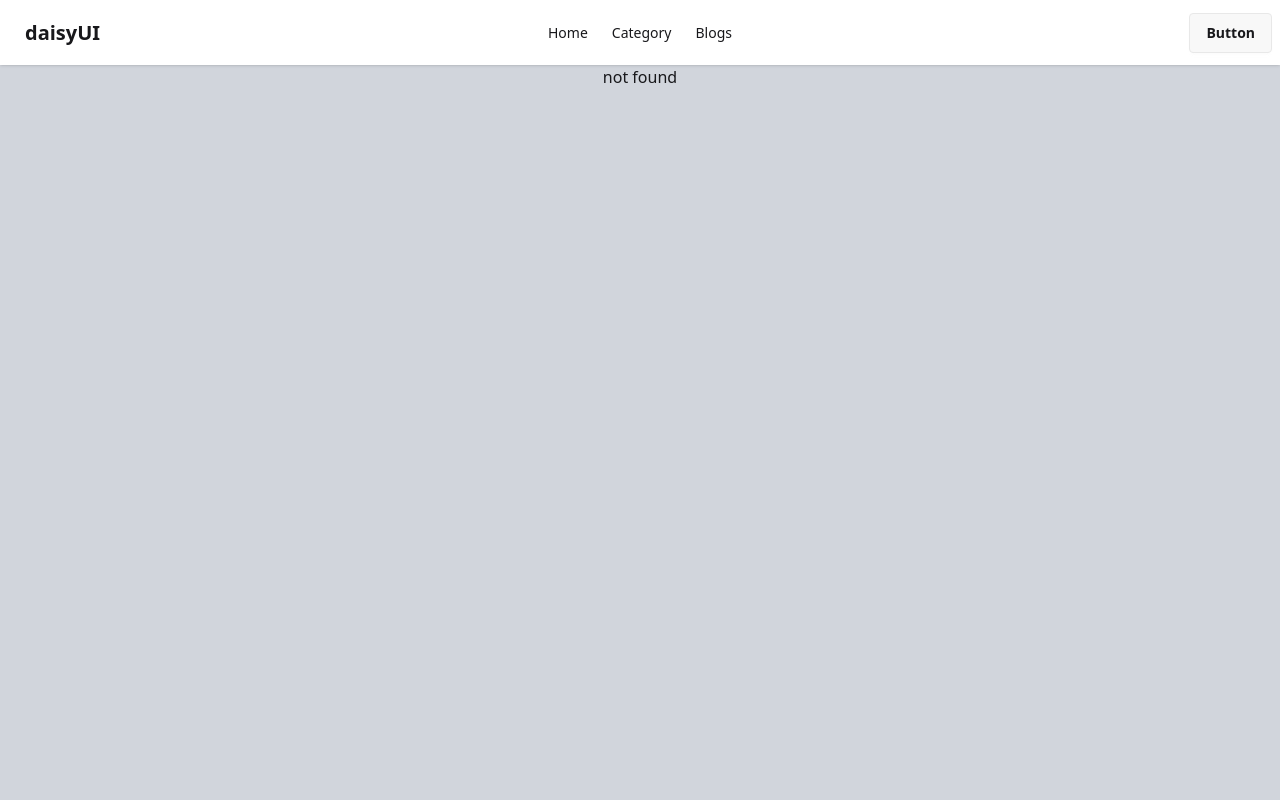
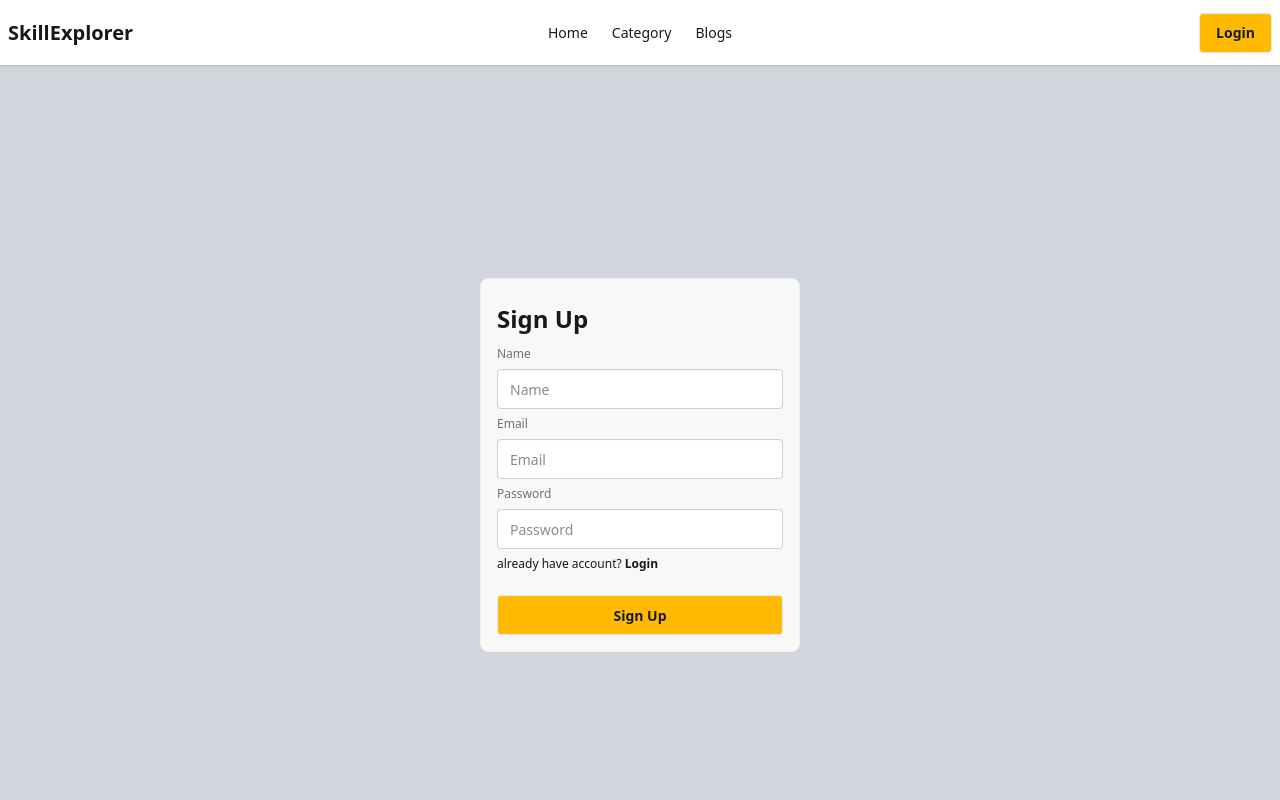
Before and after one commit to ShoFiq6030/PH_Assignment-9, a React (Vite) app: page /register in a window 1280 px wide. Before the commit this address had no page. Shown: the top 800 px of the page. Built offline with nearby package versions, Linux system fonts and the light colour scheme.

Commit message:
add- login signup page and implement signup functionality

```diff
--- a/src/components/common/Navbar.jsx
+++ b/src/components/common/Navbar.jsx
@@ -1,7 +1,10 @@
-import React from "react";
-import { NavLink } from "react-router";
+import React, { use } from "react";
+import { Link, NavLink } from "react-router";
+import { AuthContext } from "../../provider/AuthProvider";
 
 export default function Navbar() {
+  const { user } = use(AuthContext);
+  console.log(user);
   const links = (
     <>
       <li>
@@ -44,14 +47,18 @@ export default function Navbar() {
             {links}
           </ul>
         </div>
-        <a className="btn btn-ghost text-xl">daisyUI</a>
+        <Link to="/" className="font-semibold  text-xl">
+          SkillExplorer
+        </Link>
       </div>
       {/* desktop menu  */}
       <div className="navbar-center hidden lg:flex">
         <ul className="menu menu-horizontal px-1">{links}</ul>
       </div>
-      <div className="navbar-end">
-        <a className="btn">Button</a>
+      <div className="navbar-end ">
+        <Link to={"/login"} className="btn custom-bg-color-primary ">
+          Login
+        </Link>
       </div>
     </nav>
   );
--- a/src/main.jsx
+++ b/src/main.jsx
@@ -4,9 +4,12 @@ import "./index.css";
 import App from "./App.jsx";
 import router from "./router/Router.jsx";
 import { RouterProvider } from "react-router";
+import AuthProvider from "./provider/AuthProvider.jsx";
 
 createRoot(document.getElementById("root")).render(
   <StrictMode>
-    <RouterProvider router={router} />
+    <AuthProvider>
+      <RouterProvider router={router} />
+    </AuthProvider>
   </StrictMode>
 );
--- /dev/null
+++ b/src/pages/LoginPage.jsx
@@ -0,0 +1,27 @@
+import React from "react";
+import { Link } from "react-router";
+
+export default function LoginPage() {
+  return (
+    <section className="flex justify-center items-center min-h-screen">
+      <fieldset className="fieldset bg-base-200 border-base-300 rounded-box w-xs border p-4">
+        <h2 className="fieldset-legend text-center text-2xl font-bold">
+          Login
+        </h2>
+
+        <label className="label">Email</label>
+        <input type="email" className="input" placeholder="Email" />
+
+        <label className="label">Password</label>
+        <input type="password" className="input" placeholder="Password" />
+        <p>
+          Don't have account?{" "}
+          <Link to={"/register"} className="font-bold hover:underline">
+            SignUp
+          </Link>
+        </p>
+        <button className="btn  custom-bg-color-primary mt-4">Login</button>
+      </fieldset>
+    </section>
+  );
+}
--- /dev/null
+++ b/src/pages/RegistrationPage.jsx
@@ -0,0 +1,57 @@
+import React, { use } from "react";
+import { Link } from "react-router";
+import { AuthContext } from "../provider/AuthProvider";
+
+export default function RegistrationPage() {
+  const { createUser } = use(AuthContext);
+  const handelSignUp = (e) => {
+    e.preventDefault();
+    const name = e.target.name.value;
+    const email = e.target.email.value;
+    const password = e.target.password.value;
+    console.log(name, email, password);
+    createUser(email, password);
+  };
+  return (
+    <div className="flex justify-center items-center min-h-screen">
+      <form
+        className="fieldset bg-base-200 border-base-300 rounded-box w-xs border p-4"
+        onSubmit={handelSignUp}
+      >
+        <h2 className="fieldset-legend text-center text-2xl font-bold">
+          Sign Up
+        </h2>
+        {/* name  */}
+        <label className="label">Name</label>
+        <input type="name" name="name" className="input" placeholder="Name" />
+        {/* email  */}
+        <label className="label">Email</label>
+        <input
+          type="email"
+          name="email"
+          className="input"
+          placeholder="Email"
+        />
+        {/* password  */}
+        <label className="label">Password</label>
+        <input
+          type="password"
+          name="password"
+          className="input"
+          placeholder="Password"
+        />
+
+        <p>
+          already have account?{" "}
+          <Link to={"/login"} className="font-bold hover:underline">
+            Login
+          </Link>
+        </p>
+
+        <button className="btn  custom-bg-color-primary mt-4" type="submit">
+          Sign Up
+        </button>
+      </form>
+    </div>
+  );
+}
--- a/src/provider/AuthProvider.jsx
+++ b/src/provider/AuthProvider.jsx
@@ -1,4 +1,4 @@
-import React, { createContext } from "react";
+import React, { createContext, useState } from "react";
 import { getAuth, createUserWithEmailAndPassword } from "firebase/auth";
 import app from "../utils/firebaseConfig";
 
@@ -7,11 +7,26 @@ export const AuthContext = createContext();
 const auth = getAuth(app);
 
 export default function AuthProvider({ children }) {
-
-  const createUser = (email, password) => {
-    return createUserWithEmailAndPassword(auth, email, password);
+  const [user, setUser] = useState(null);
+  // create user with email and password
+  const createUser = async (email, password) => {
+    try {
+      const userCredential = await createUserWithEmailAndPassword(
+        auth,
+        email,
+        password
+      );
+      // console.log("User created:", userCredential.user);
+      setUser(userCredential.user);
+      return userCredential.user;
+    } catch (error) {
+      console.error("Error creating user:", error.code, error.message);
+    }
   };
 
-  const authData = { createUser };
-  return <AuthContext value={authData}>{children}</AuthContext>;
+  const authData = { createUser, user, setUser };
+
+  return (
+    <AuthContext.Provider value={authData}>{children}</AuthContext.Provider>
+  );
 }
--- a/src/utils/firebaseConfig.js
+++ b/src/utils/firebaseConfig.js
@@ -4,6 +4,7 @@ import { initializeApp } from "firebase/app";
 // https://firebase.google.com/docs/web/setup#available-libraries
 
 // Your web app's Firebase configuration
+
 const firebaseConfig = {
     apiKey: import.meta.env.VITE_apiKey,
     authDomain: import.meta.env.VITE_authDomain,
```
Also changed, not shown: src/router/Router.jsx (+10 -0 lines).
